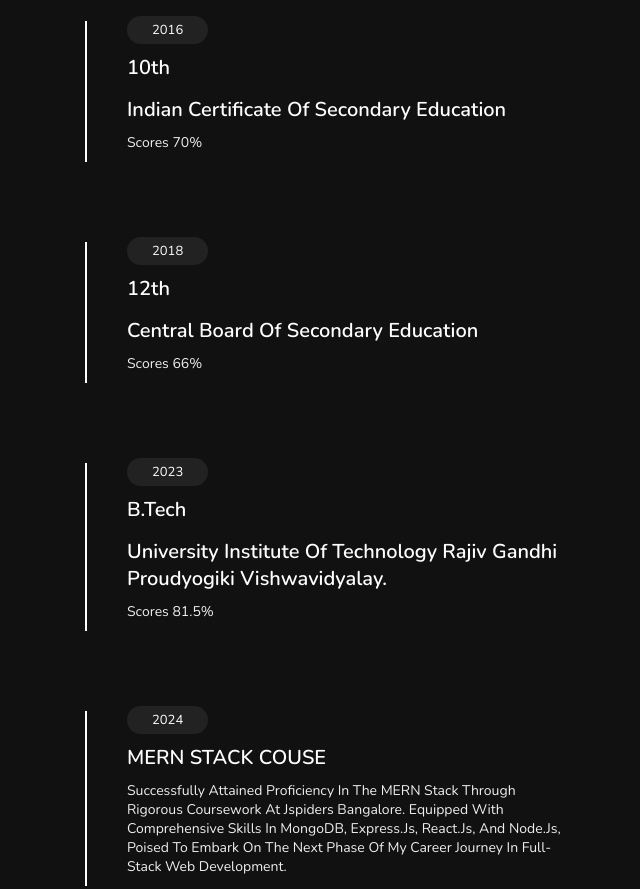
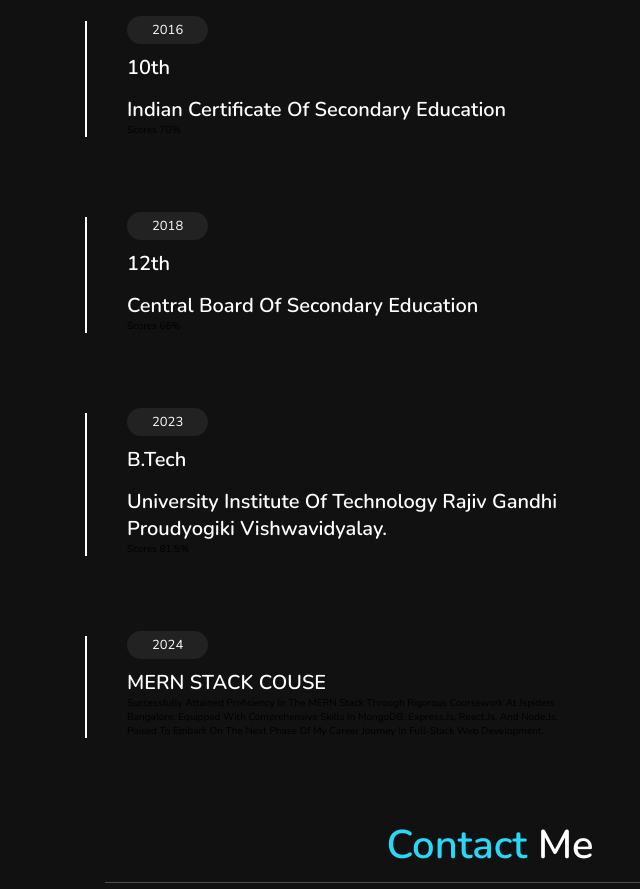
Before and after one commit to AYKC30/portfolio-01, a plain HTML site: page index.html in a window 1280 px wide. Shown: the part 4740-5629 px from the top of the page, without its empty margins (325-965 px from the left). Drawn offline with nearby package versions, Linux system fonts and the light colour scheme.

Commit message:
Remove paragraph styles in education section
Removed paragraph styles from education box.

```diff
--- a/style.css
+++ b/style.css
@@ -415,12 +415,6 @@ header .navbar ul li a:hover{
     padding-top: 1.5rem;
 }
 
-.education .box-container .box p{
-    font-size: 1.4rem;
-    color:#eee;
-    padding: 1rem 0;
-}
-
 .education .box-container .box i{
     position: absolute;
     top:-1.5rem; left:-2.5rem;
```
